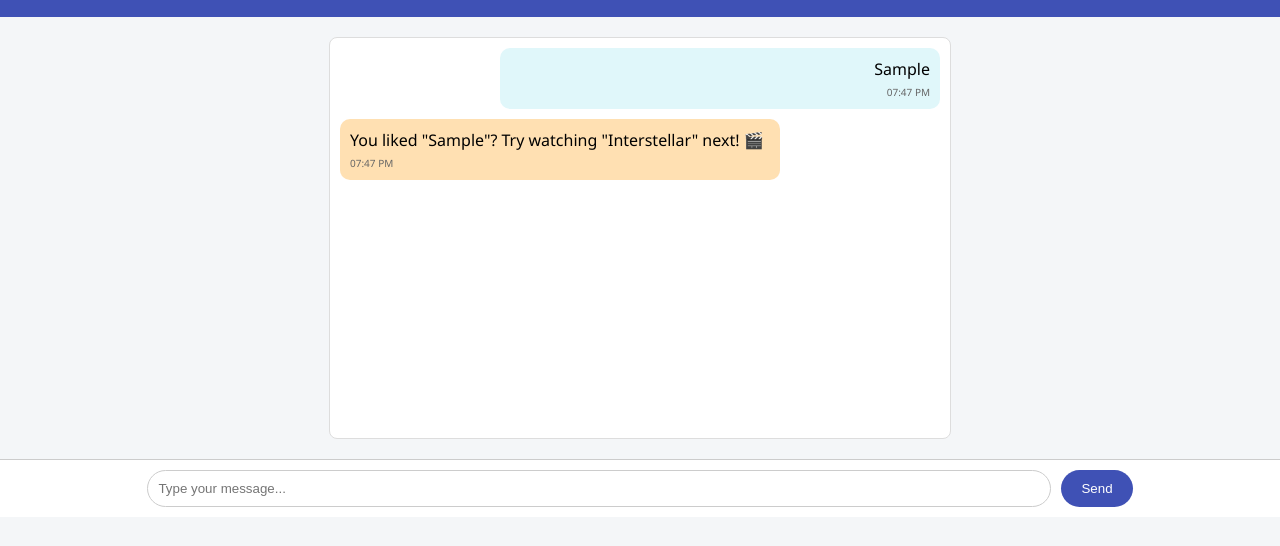
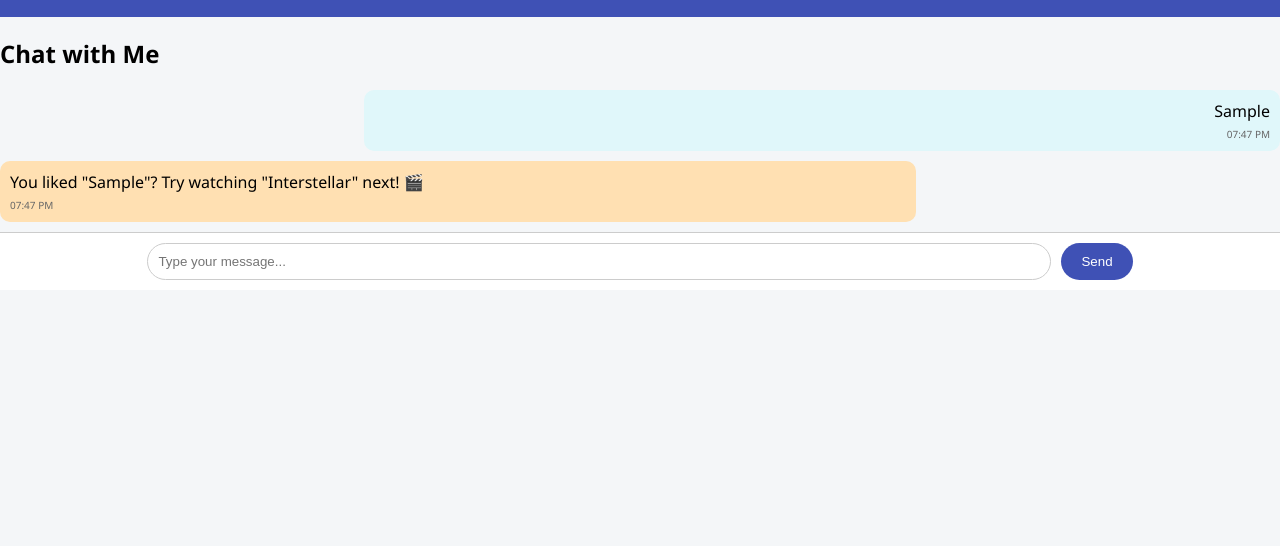
Before and after one commit to doremonden/website_from_0, a plain HTML site: page index.html in a window 1280 px wide. Both pictures are taken after typing "Sample" into the empty fields and a click on the button "Send". Shown: the part 80-626 px from the top of the page. Drawn offline with Linux system fonts and the light colour scheme.

Commit message:
Add files via upload

```diff
--- a/index.html
+++ b/index.html
@@ -12,14 +12,14 @@
     <p>Get movie recommendations based on your watch history.</p>
   </header>
 
-  <main class="chat-container" id="chatContainer">
-    <!-- Chat messages will go here -->
-  </main>
-
-  <form id="chatForm">
-    <input type="text" id="userInput" placeholder="Type your message..." autocomplete="off" required />
-    <button type="submit">Send</button>
-  </form>
+  <section class="chat-ui">
+    <h2>Chat with Me</h2>
+    <div id="chatWindow" class="chat-window"></div>
+    <form id="chatForm" autocomplete="off">
+      <input type="text" id="chatInput" placeholder="Type your message..." required />
+      <button type="submit">Send</button>
+    </form>
+  </section>
 
   <script src="script.js"></script>
 </body>
--- a/script.js
+++ b/script.js
@@ -1,6 +1,6 @@
-const chatContainer = document.getElementById("chatContainer");
+const chatWindow = document.getElementById("chatWindow");
 const chatForm = document.getElementById("chatForm");
-const userInput = document.getElementById("userInput");
+const chatInput = document.getElementById("chatInput");
 
 function createMessage(text, sender = "bot") {
   const msg = document.createElement("div");
@@ -9,16 +9,16 @@ function createMessage(text, sender = "bot") {
   const timestamp = new Date().toLocaleTimeString([], { hour: '2-digit', minute: '2-digit' });
 
   msg.innerHTML = `
-    <div>${text}</div>
+    <div class="bubble ${sender}">${text}</div>
     <div class="timestamp">${timestamp}</div>
   `;
-  chatContainer.appendChild(msg);
-  chatContainer.scrollTop = chatContainer.scrollHeight;
+  chatWindow.appendChild(msg);
+  chatWindow.scrollTop = chatWindow.scrollHeight;
 }
 
 chatForm.addEventListener("submit", function (e) {
   e.preventDefault();
-  const userMsg = userInput.value.trim();
+  const userMsg = chatInput.value.trim();
   if (!userMsg) return;
 
   createMessage(userMsg, "user");
@@ -29,5 +29,5 @@ chatForm.addEventListener("submit", function (e) {
     createMessage(reply, "bot");
   }, 1000);
 
-  userInput.value = "";
+  chatInput.value = "";
 });
```
